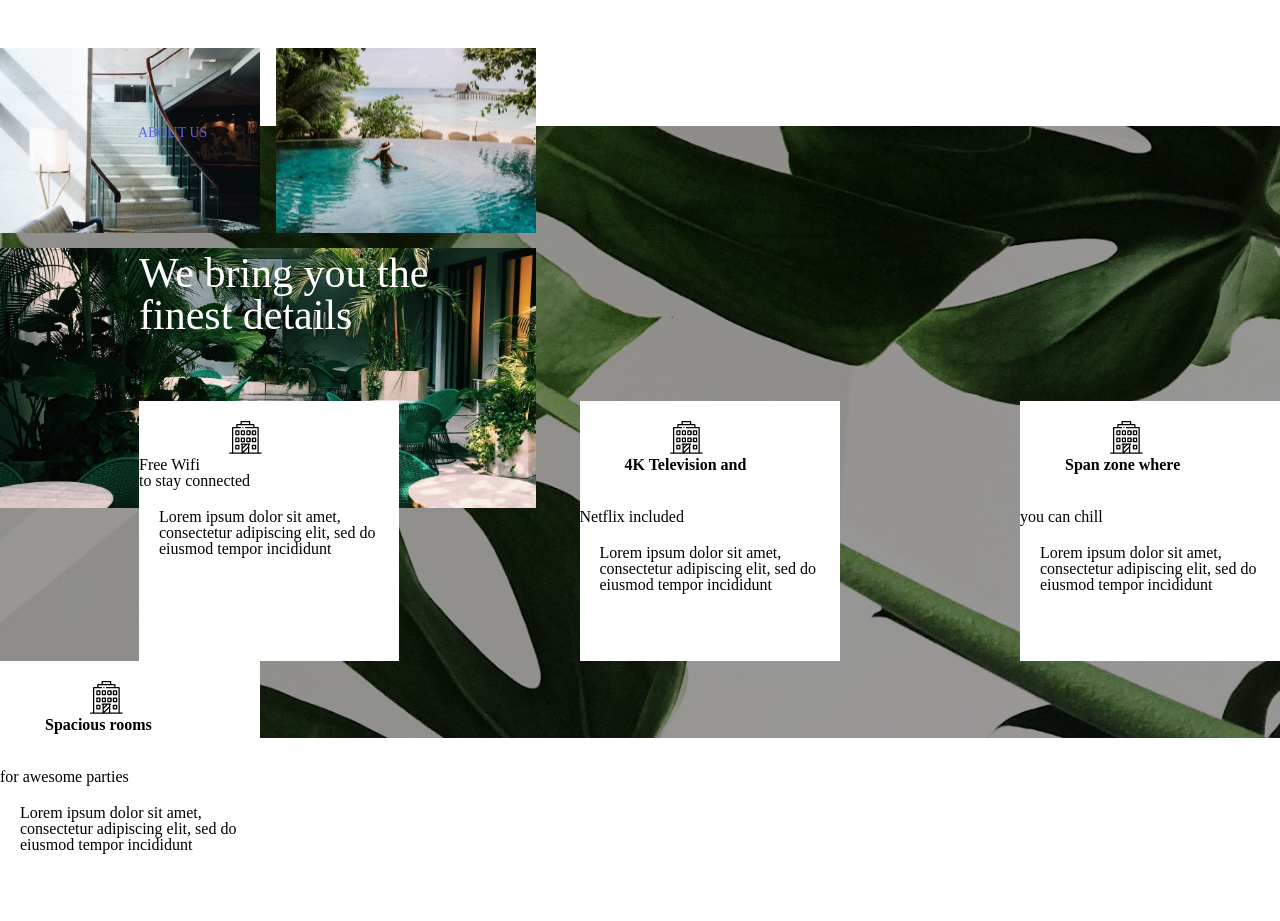
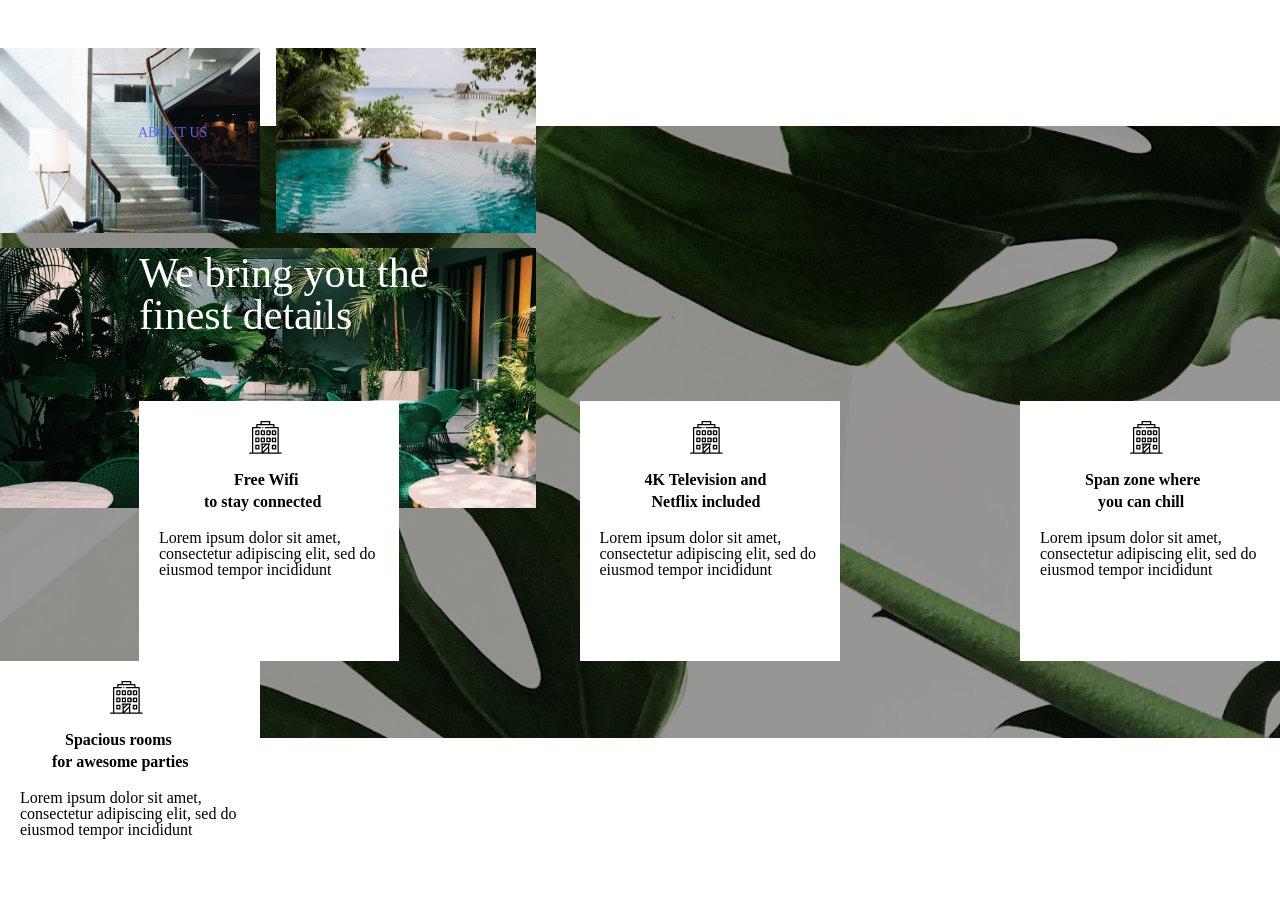
Before and after one commit to iakankia/midterm, a plain HTML site: page index.html in a window 1280 px wide. Shown: the part 840-1761 px from the top of the page. Drawn offline with Linux system fonts and the light colour scheme.

Commit message:
Update style.css

```diff
--- a/css/style.css
+++ b/css/style.css
@@ -1,4 +1,4 @@
-/*header*/
+                                  /*header*/
 .background{
 	background-image: url(../images/bg1.png);
 	max-width: 1366px;
@@ -40,7 +40,7 @@
 	font-size: 12px;
 }
 
-/*first section*/
+                                 /*first section*/
 .second-div{
 	height: 492px;
 	max-width: 1366px;
@@ -119,7 +119,7 @@
 /*second section*/
 .bg{
 	background-image: url(../images/bg2.png);
-	max-width: 1336px;
+	max-width: 1366px;
 	width: 100%;
 	height: 612px;
 	background-repeat: no-repeat;
@@ -132,7 +132,7 @@
 .h5{
 	color: #5863F8;
 	font-size: 14px;
-	/*margin-top: 122px;*/
+	margin-top: 122px;
 	margin-left: 69px;
 }
 .last-header{
@@ -174,11 +174,38 @@
 	background-color: #FFFFFF;
 	margin-right: 139px;
 }
+.first-h3{
+	width: 166px;
+	height: 52px;
+	margin-left: 95px;
+	margin-top: 15px;
+	font-weight: bold;
+}
 .h3{
 	width: 166px;
 	height: 52px;
-	margin-left: 45px;
-	margin-right: 45px;
+	margin-left: 65px;
+	margin-top: 15px;
+	font-weight: bold;
+}
+.stay{
+	margin-left: 65px;
+	margin-top: -30px;
+	font-weight: bold;
+}
+.netflix{
+	margin-left: 72px;
+	margin-top: -30px;
+	font-weight: bold;
+}
+.chill{
+	margin-left: 78px;
+	margin-top: -30px;
+	font-weight: bold;
+}
+.parties{
+	margin-left: 52px;
+	margin-top: -30px;
 	font-weight: bold;
 }
 .box-paragraph{
@@ -191,7 +218,7 @@
 }
 .box-img{
 	background-color: #5863F8;
-	margin-left: 90px;
+	margin-left: 110px;
 	margin-top: 20px;
 /*	width: 59px;
 	height: 58px;*/
```
